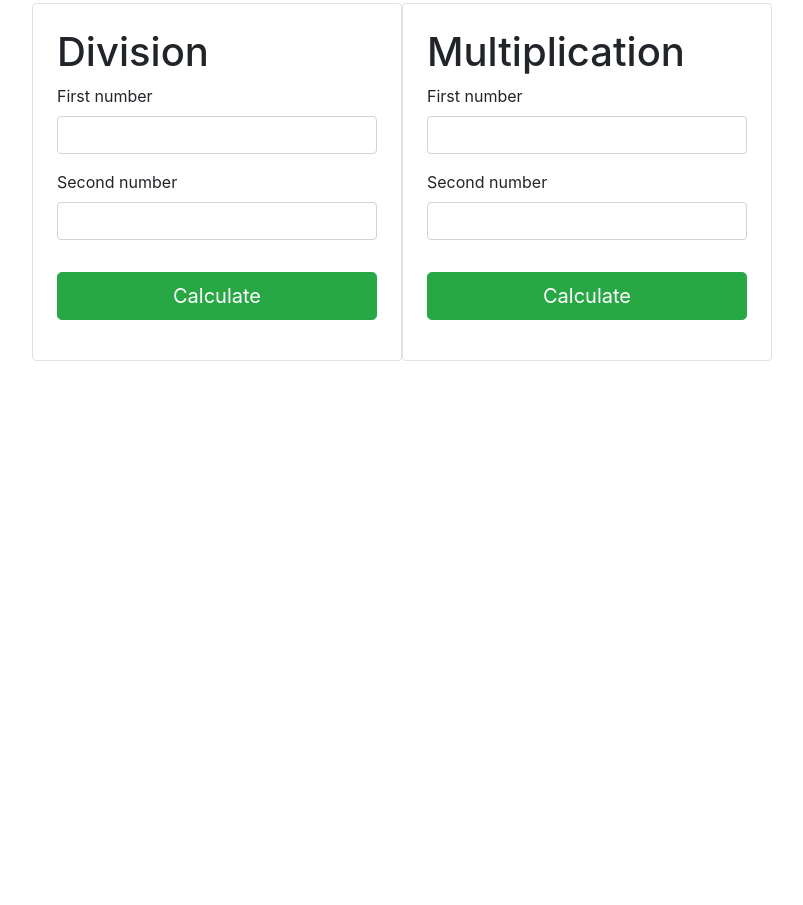
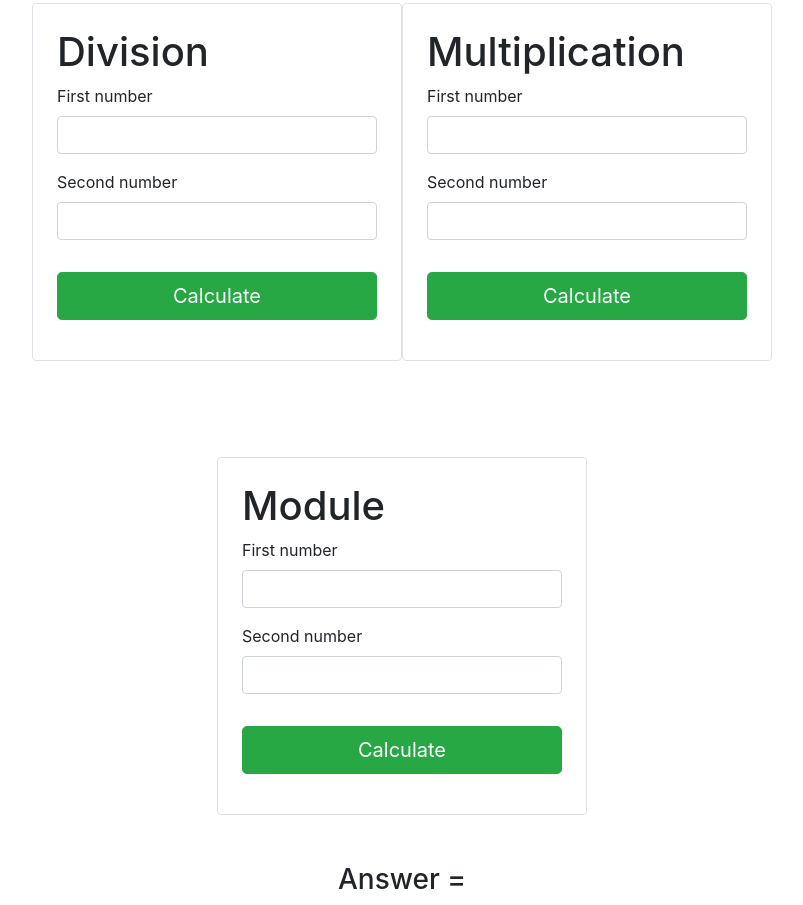
Before and after one commit to ebbiee/calc-form, a plain HTML site: page index.html in a window 1280 px wide. Shown: the part 499-1404 px from the top of the page, without its empty margins (238-1041 px from the left). Before the commit the page ends 908 px from the top, so only its background shows below. Drawn offline with nearby package versions, Linux system fonts and the light colour scheme.

Commit message:
Add the form for the module

```diff
--- a/index.html
+++ b/index.html
@@ -74,6 +74,26 @@
        <h3> Answer = <span class="answer2" id="answer2"></span></h3>
       </div>
      </div>
+     <div class="center">
+      <form action="" id="calculator5" class="col-md-4 border border-2 rounded p-4 my-5">
+        <h1>Module</h1>
+        <div class="form-group">
+          <label for="numberOne">First number</label>
+          <input type="number" name="" id="numberOneE" class="form-control">
+        </div>
+        <div class="form-group">
+          <label for="numberTwo">Second number</label>
+          <input type="number" name="" id="numberTwoE" class="form-control">
+        </div>
+        <button type="submit" class="btn btn-success my-3 w-100 btn-lg"> Calculate</button>
+      </form>
+    </div>
+    <div class="center">
+      <div class="display3">
+       <h3> Answer = <span class="answer3"></span></h3>
+      </div>
+     </div>
+     </div>
     </div>
 </body>
 </html>
```
